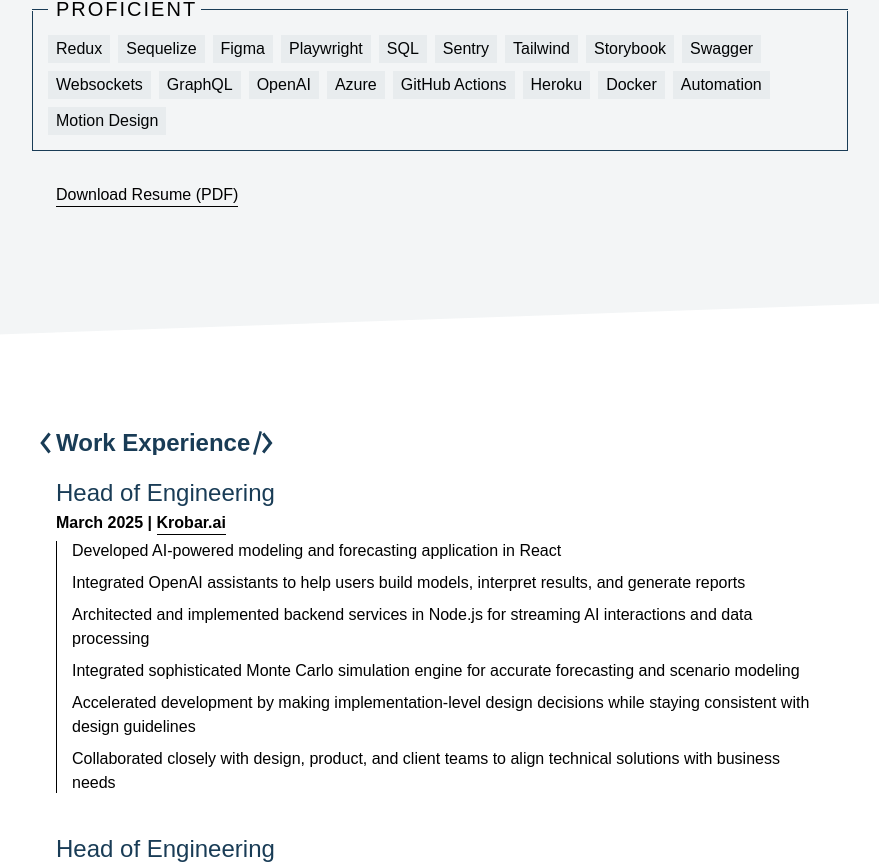
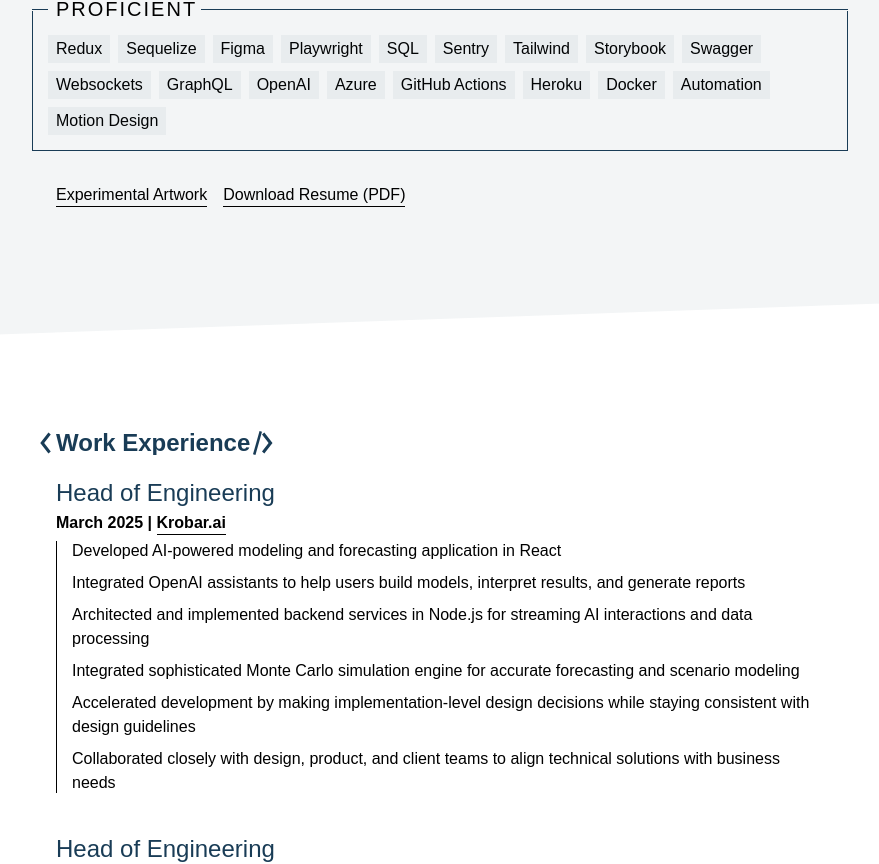
Before and after one commit to Emroni/website, a Next.js app: page / in a window 1280 px wide. Shown: the part 983-1847 px from the top of the page, without its empty margins (200-1079 px from the left). Built offline with nearby package versions, Linux system fonts and the light colour scheme.

Commit message:
Add SectionLinks for links to experimental and resume

```diff
--- a/src/components/ResumeLink/index.tsx
+++ /dev/null
@@ -1,12 +0,0 @@
-'use client';
-import Link from '../Link';
-import Transition from '../Transition';
-import { Container } from './styled';
-
-export default function ResumeLink() {
-    return (
-        <Transition component={Container}>
-            <Link href="/assets/Emre-Koc-Resume.pdf">Download Resume (PDF)</Link>
-        </Transition>
-    );
-}
--- /dev/null
+++ b/src/components/SectionLinks/index.tsx
@@ -0,0 +1,8 @@
+'use client';
+import Transition from '../Transition';
+import { Container } from './styled';
+import { SectionLinksProps } from './types';
+
+export default function SectionLinks({ children }: SectionLinksProps) {
+    return <Transition component={Container}>{children}</Transition>;
+}
--- a/src/components/ResumeLink/styled.tsx
+++ b/src/components/SectionLinks/styled.tsx
@@ -1,6 +1,8 @@
 import styled from 'styled-components';
 
 export const Container = styled.div`
+    display: flex;
+    gap: 16px;
     margin-top: 16px;
 
     @media (min-width: 640px) {
--- /dev/null
+++ b/src/components/SectionLinks/types.ts
@@ -0,0 +1,3 @@
+export interface SectionLinksProps {
+    children: React.ReactNode;
+}
--- a/src/components/index.tsx
+++ b/src/components/index.tsx
@@ -8,6 +8,6 @@ export { default as Icon } from './Icon';
 export { default as Image } from './Image';
 export { default as KnowledgeBlock } from './KnowledgeBlock';
 export { default as Link } from './Link';
-export { default as ResumeLink } from './ResumeLink';
 export { default as Section } from './Section';
+export { default as SectionLinks } from './SectionLinks';
 export { default as Transition } from './Transition';
--- a/src/sections/Experience/index.tsx
+++ b/src/sections/Experience/index.tsx
@@ -1,5 +1,5 @@
 'use client';
-import { ExperienceBlock, ResumeLink, Section } from '@/components';
+import { ExperienceBlock, Link, Section, SectionLinks } from '@/components';
 import { Container } from './styled';
 
 export default function Experience() {
@@ -120,7 +120,9 @@ export default function Experience() {
                     ]}
                 />
             </Container>
-            <ResumeLink />
+            <SectionLinks>
+                <Link href="/assets/Emre-Koc-Resume.pdf">Download Resume (PDF)</Link>
+            </SectionLinks>
         </Section>
     );
 }
--- a/src/sections/Knowledge/index.tsx
+++ b/src/sections/Knowledge/index.tsx
@@ -1,5 +1,5 @@
 'use client';
-import { KnowledgeBlock, ResumeLink, Section, Transition } from '@/components';
+import { KnowledgeBlock, Link, Section, SectionLinks, Transition } from '@/components';
 import { Container } from './styled';
 
 export default function Knowledge() {
@@ -15,7 +15,10 @@ export default function Knowledge() {
                     items="Redux,Sequelize,Figma,Playwright,SQL,Sentry,Tailwind,Storybook,Swagger,Websockets,GraphQL,OpenAI,Azure,GitHub Actions,Heroku,Docker,Automation,Motion Design"
                 />
             </Transition>
-            <ResumeLink />
+            <SectionLinks>
+                <Link href="https://experimental.emrekoc.io/">Experimental Artwork</Link>
+                <Link href="/assets/Emre-Koc-Resume.pdf">Download Resume (PDF)</Link>
+            </SectionLinks>
         </Section>
     );
 }
```
